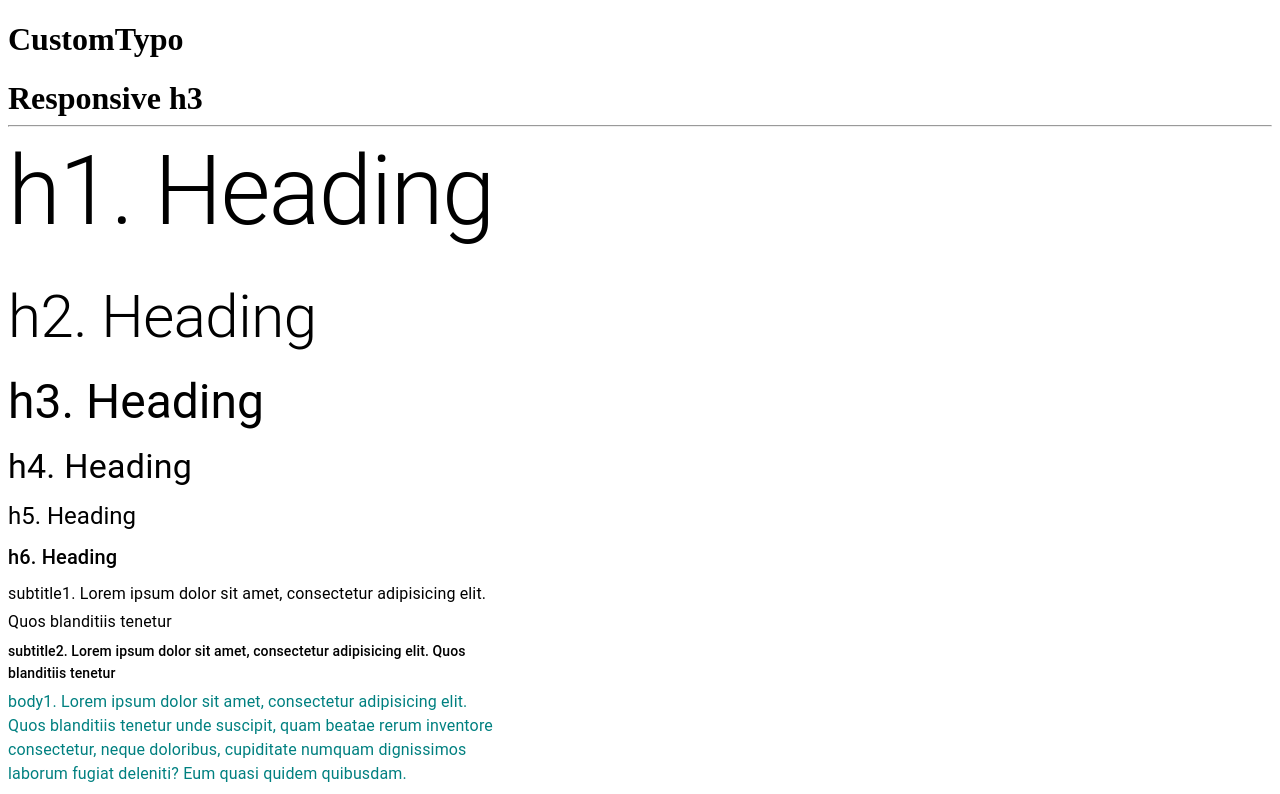
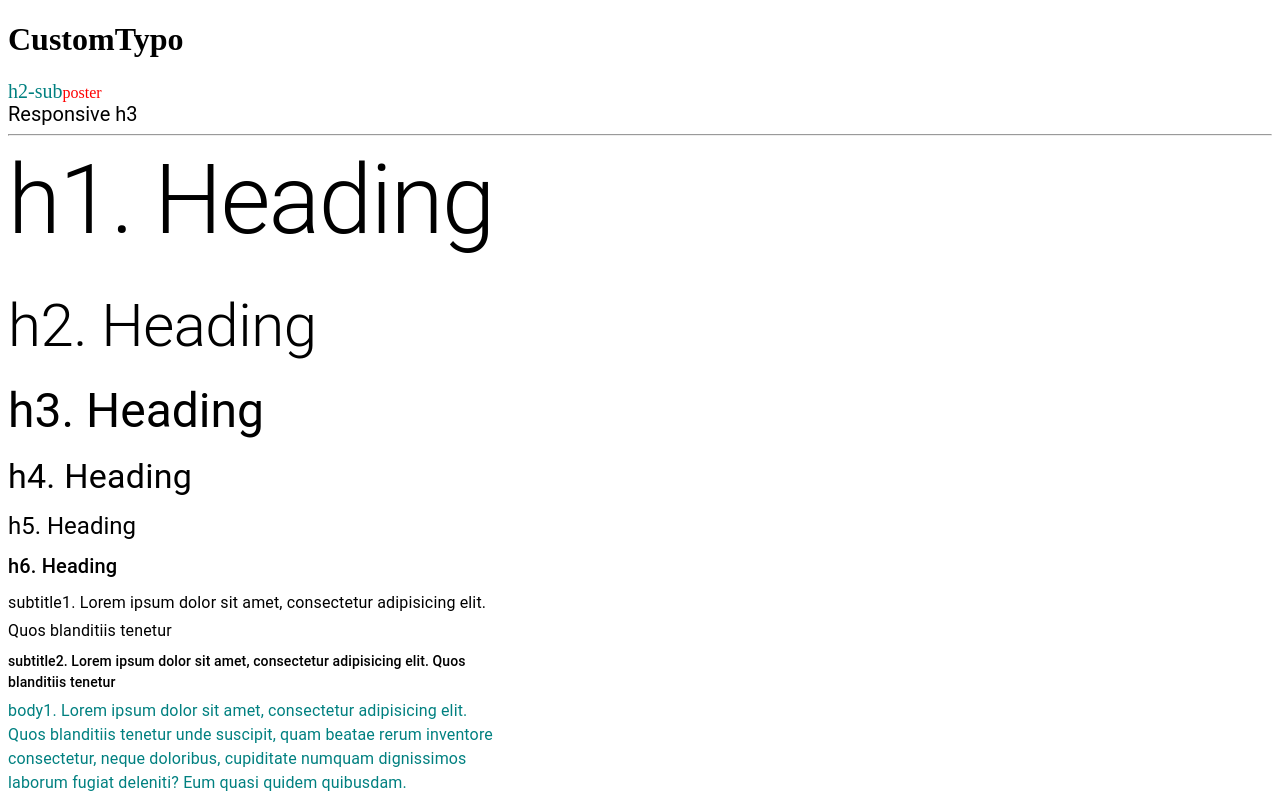
Before and after one commit to BoxPistols/MUI-SandBox_220430, a React (Create React App) app: page / in a window 1280 px wide. Shown: the top 794 px of the page. Built offline with nearby package versions, Linux system fonts and the light colour scheme.

Commit message:
Add New Typo

```diff
--- a/src/CustomTypo.tsx
+++ b/src/CustomTypo.tsx
@@ -2,11 +2,53 @@ import * as React from 'react'
 import { createTheme, ThemeProvider } from '@mui/material/styles'
 import Typography from '@mui/material/Typography'
 
-const theme = createTheme()
+// 追加
+declare module '@mui/material/styles' {
+  interface TypographyVariants {
+    poster: React.CSSProperties
+    'h2-sub': React.CSSProperties
+  }
+
+  // allow configuration using `createTheme`
+  interface TypographyVariantsOptions {
+    poster?: React.CSSProperties
+    'h2-sub'?: React.CSSProperties
+  }
+}
+
+// Update the Typography's variant prop options
+declare module '@mui/material/Typography' {
+  interface TypographyPropsVariantOverrides {
+    poster: true
+    'h2-sub': true
+    // h3: false
+  }
+}
+
+const theme = createTheme({
+  typography: {
+    poster: {
+      color: 'red',
+      // fontSize: 18,
+      fontSize: 'calc(1rem/16 * 16)',
+    },
+    'h2-sub': {
+      color: 'teal',
+      // fontSize: 14,
+      fontSize: '1.25rem',
+    },
+    // Disable h3 variant
+    // h3: undefined,
+    h3: {
+      fontSize: 20,
+    },
+  },
+})
 /**
  * @see: https://mui.com/material-ui/customization/typography/
  */
 
+/*
 theme.typography.h3 = {
   fontSize: '1.2rem',
   '@media (min-width:600px)': {
@@ -16,12 +58,15 @@ theme.typography.h3 = {
     fontSize: '2rem',
   },
 }
+*/
 
 export default function CustomTypo() {
   return (
     <div className="CustomTypo">
       <h1>CustomTypo</h1>
       <ThemeProvider theme={theme}>
+        <Typography variant="h2-sub">h2-sub</Typography>
+        <Typography variant="poster">poster</Typography>
         <Typography variant="h3">Responsive h3</Typography>
       </ThemeProvider>
     </div>
```
